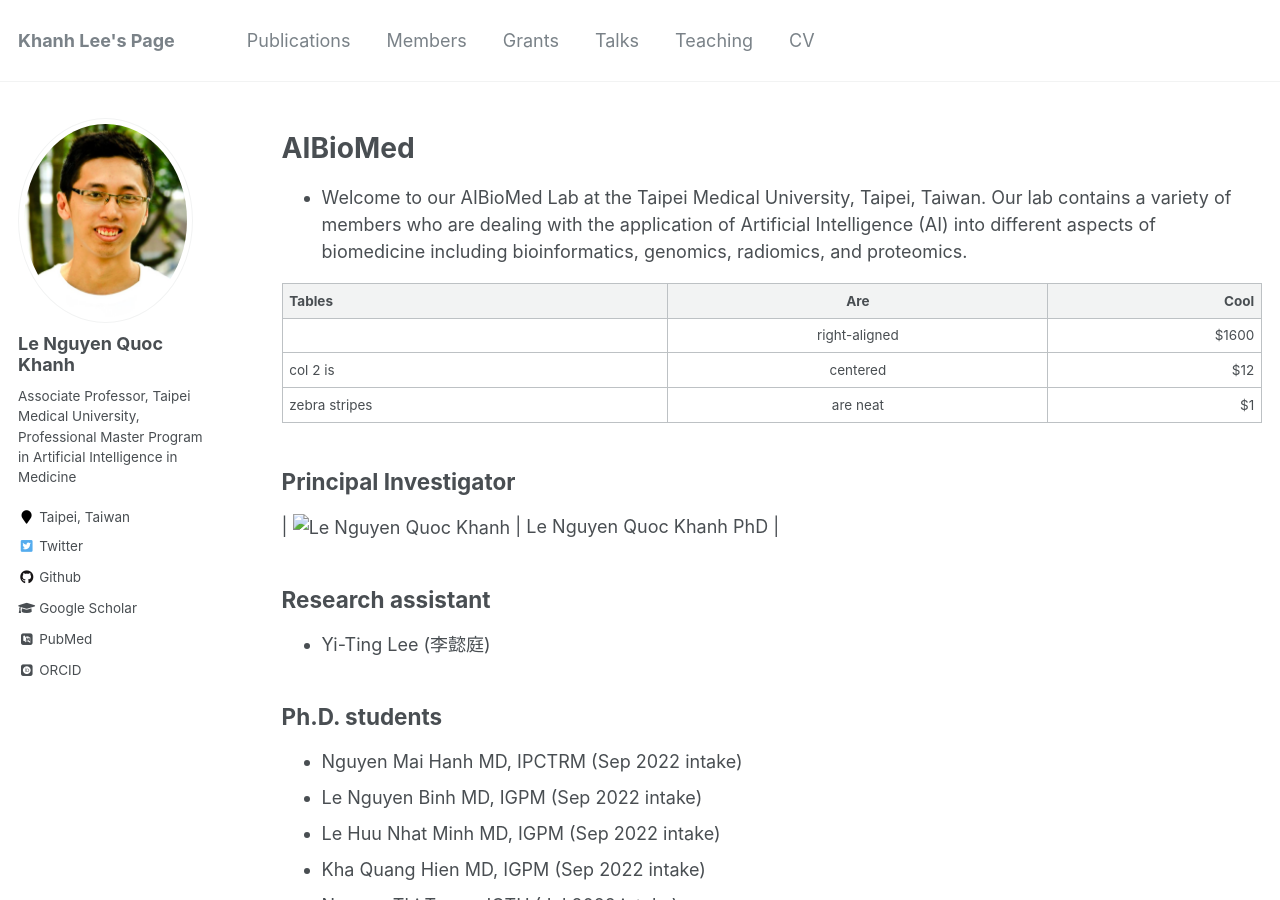
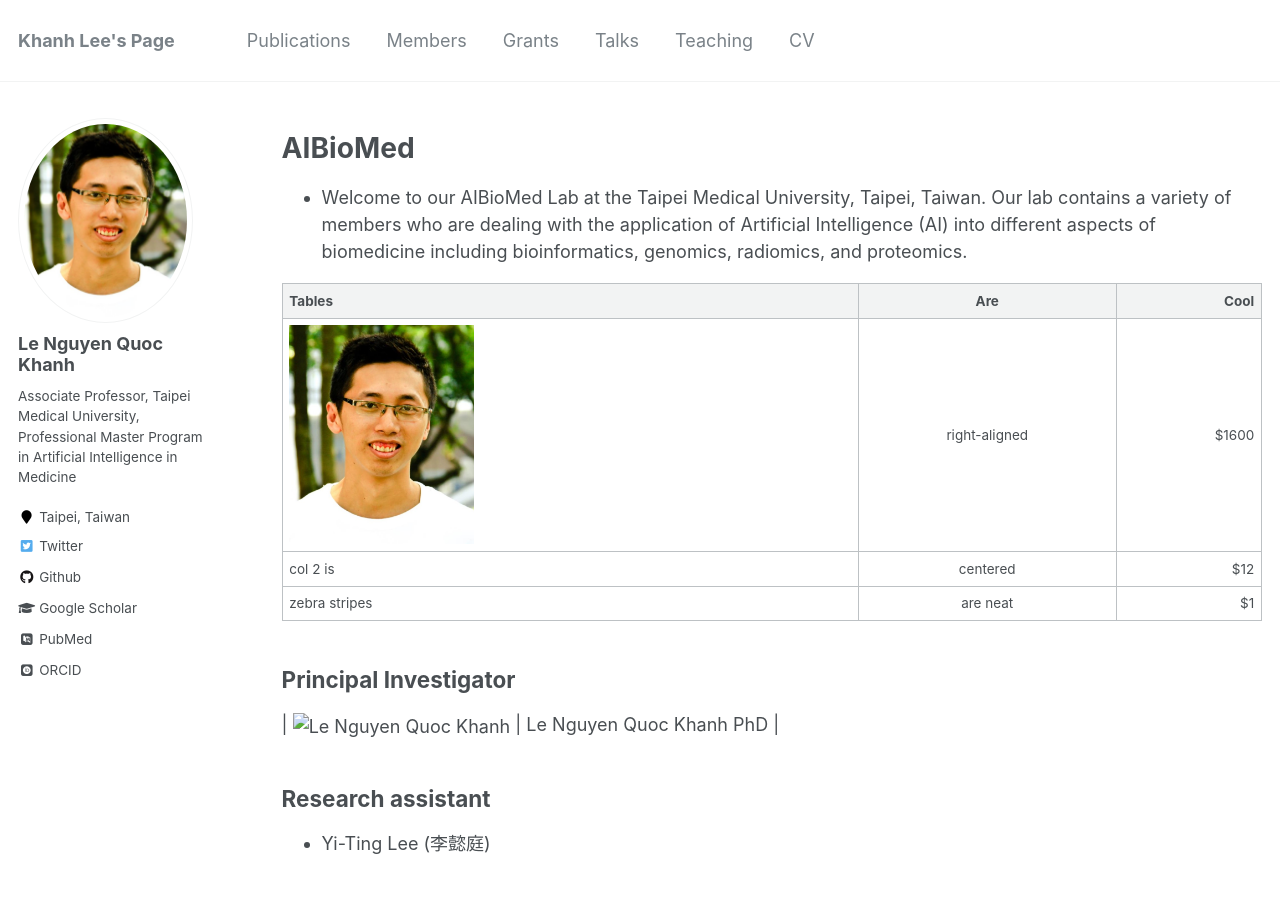
Before and after one commit to khanhlee/khanhlee.github.io, a Jekyll site: the page built from _pages/member.md, in a window 1280 px wide and 900 px high. Built offline with Jekyll 4.4.1, drawn with Linux system fonts in a browser that asks for light colours; some web fonts are replaced.

Commit message:
Update member.md

```diff
--- a/_pages/member.md
+++ b/_pages/member.md
@@ -10,7 +10,7 @@ author_profile: true
 
 | Tables        | Are           | Cool  |
 | ------------- |:-------------:| -----:|
-| ![](images/pic300.jpg)      | right-aligned | $1600 |
+| <img align="left" src="/images/pic300.jpg" width="200px" style="padding-right: 15px">      | right-aligned | $1600 |
 | col 2 is      | centered      |   $12 |
 | zebra stripes | are neat      |    $1 |
 
```
